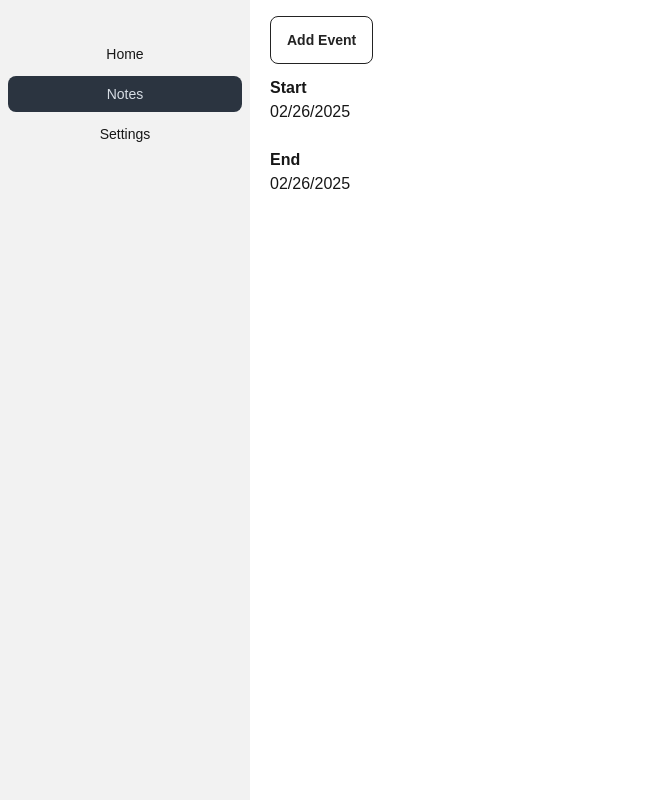
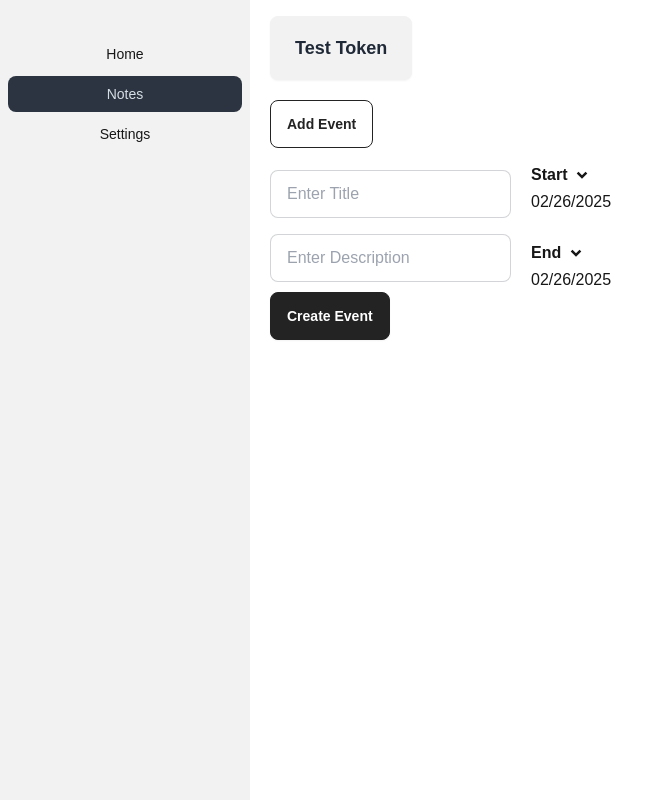
Before and after one commit to misbah-ul-hoq/gsynctds, a Next.js app: page /notes in a window 1280 px wide. Shown: the whole page, without its empty margins (0-666 px from the left). Built offline with nearby package versions, Linux system fonts and the light colour scheme; no server answers.

Commit message:
working on events

```diff
--- a/src/app/notes/page.tsx
+++ b/src/app/notes/page.tsx
@@ -3,56 +3,150 @@ import { useSession } from "next-auth/react";
 import React, { useEffect, useState } from "react";
 import DatePicker from "react-datepicker";
 import "react-datepicker/dist/react-datepicker.css";
+import { RiArrowDropDownLine } from "react-icons/ri";
 
+type EventType = {
+  summary: string;
+  description: string;
+  start: {
+    dateTime: string;
+    timeZone?: string;
+  };
+  end: {
+    dateTime: string;
+    timeZone?: string;
+  };
+  status: "confirmed" | "tentative" | "cancelled";
+  priority: "high" | "medium" | "low";
+};
 const NotesPage = () => {
-  const { data } = useSession();
+  const { data: session } = useSession();
   const [events, setEvents] = useState(null);
   const [start, setStart] = useState(new Date());
   const [end, setEnd] = useState(new Date());
-  const [event, setEvent] = useState({
+
+  const [event, setEvent] = useState<EventType>({
     summary: "",
-    location: "",
+    description: "",
+    start: {
+      dateTime: "",
+      timeZone: Intl.DateTimeFormat().resolvedOptions().timeZone,
+    },
+    end: {
+      dateTime: "",
+      timeZone: Intl.DateTimeFormat().resolvedOptions().timeZone,
+    },
+    status: "confirmed",
+    priority: "high",
   });
 
-  console.log(events);
-  useEffect(() => {
-    const fetchEvents = async () => {
-      const response = await fetch(
-        "https://www.googleapis.com/calendar/v3/calendars/primary/events/eventId",
+  const postNewEvent = async () => {
+    fetch("https://www.googleapis.com/calendar/v3/calendars/primary/events", {
+      method: "POST",
+      headers: {
+        Authorization: "Bearer " + session?.accessToken,
+        "Content-Type": "application/json",
+      },
+      body: JSON.stringify(event),
+    })
+      .then((res) => {
+        return res.json();
+      })
+      .then((res) => {
+        console.log(res);
+        alert("Event Created");
+      })
+      .catch((err) => {
+        alert("Failed to create event.");
+      });
+  };
+
+  const verifyToken = async (token: string) => {
+    const res = await fetch(
+      `https://oauth2.googleapis.com/tokeninfo?access_token=${token}`,
     );
-      const data = await response.json();
-      setEvents(data);
+    const data = await res.json();
+    console.log("Token Info:", data);
   };
-    fetchEvents();
-  }, []);
+
+  console.log(event);
+  useEffect(() => {}, []);
   return (
     <div className="my-4">
+      <button
+        className="btn btn-lg mb-5"
+        onClick={() => {
+          verifyToken(session?.accessToken as string);
+        }}
+      >
+        Test Token
+      </button>
       <div className="mb-3">
         <button className="btn btn-outline btn-primary" onClick={() => {}}>
           Add Event
         </button>
       </div>
 
-      <div className="">
+      <div className="flex items-center gap-5">
+        <div className="flex flex-col gap-4">
+          <input
+            type="text"
+            className="input input-bordered"
+            placeholder="Enter Title"
+            onChange={(e) => {
+              setEvent({ ...event, summary: e.target.value });
+            }}
+          />
+          <input
+            type="text"
+            className="input input-bordered"
+            placeholder="Enter Description"
+            onChange={(e) => {
+              setEvent({ ...event, description: e.target.value });
+            }}
+          />
+        </div>
+        <div>
           <div className="mb-6">
-          <p className="font-semibold">Start</p>
+            <p className="flex items-center font-semibold">
+              Start <RiArrowDropDownLine size={30} />
+            </p>
             <DatePicker
               selected={start}
-            onChange={(date) => setStart(date)}
+              onChange={(date) => {
+                setStart(date);
+                setEvent({
+                  ...event,
+                  start: { ...event.start, dateTime: start.toISOString() },
+                });
+              }}
               showTimeSelect
             />
           </div>
 
           <div className="">
-          <p className="font-semibold">End</p>
+            <p className="flex items-center font-semibold">
+              End <RiArrowDropDownLine size={30} />{" "}
+            </p>
             <DatePicker
               selected={end}
-            onChange={(date) => setEnd(date)}
+              onChange={(date) => {
+                setEnd(date);
+                setEvent({
+                  ...event,
+                  end: { ...event.end, dateTime: end.toISOString() },
+                });
+              }}
               showTimeSelect
             />
           </div>
         </div>
       </div>
+
+      <button className="btn btn-primary" onClick={postNewEvent}>
+        Create Event
+      </button>
+    </div>
   );
 };
 
```
Also changed, not shown: src/auth.ts (+5 -23 lines). Lines whose indentation alone changed are shown as unchanged.
